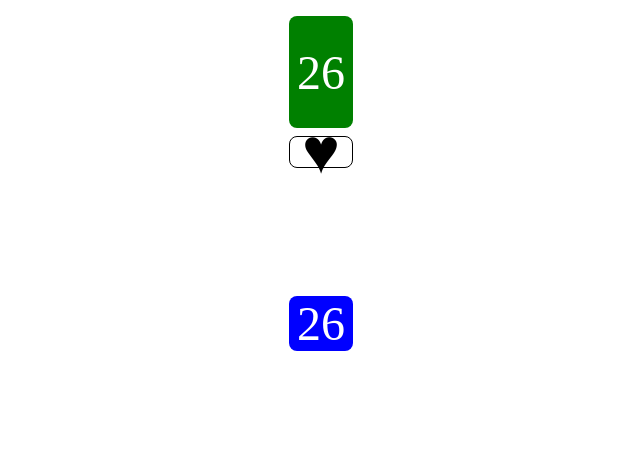
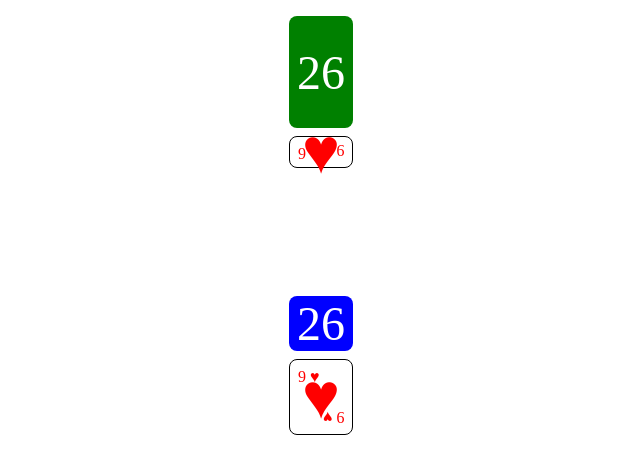
Before and after one commit to serhatcigerci/card-game, a plain HTML site: page index.html in a window 1280 px wide. Shown: the whole page, without its empty margins (283-923 px from the left). Drawn offline with Linux system fonts and the light colour scheme.

Commit message:
to fix css

```diff
--- a/index.html
+++ b/index.html
@@ -11,12 +11,15 @@
 <body>
   <div class="computer-deck deck">26</div>
   <div class="computer-card card-slot"></div>
-  <div class="card red" data-value="9♥">
-    ♥
-  </div>
+    <div class="card red" data-value="9 ♥">
+      ♥
+    </div>
   <div class="text"></div>
   <div class="player-deck deck">26</div>
   <div class="player-card card-slot"></div>
+    <div class="card red" data-value="9 ♥">
+      ♥
+    </div>
 
 </body>
 </html>
--- a/style.css
+++ b/style.css
@@ -52,14 +52,27 @@ body {
   font-size: 4rem;
 }
 
+.card.red {
+  color: red;
+}
+
+.card.black {
+  color: black;
+}
+
 .card::before, .card::after {
-
+  position: absolute;
+  content: attr(data-value);
+  font-size: 1rem;
 }
 
 .card::before {
-
+  top: 0.5rem;
+  left: 0.5rem;
 }
 
 .card::after {
-
+  bottom: 0.5rem;
+  right: 0.5rem;
+  transform: rotate(180deg);
 }
```
